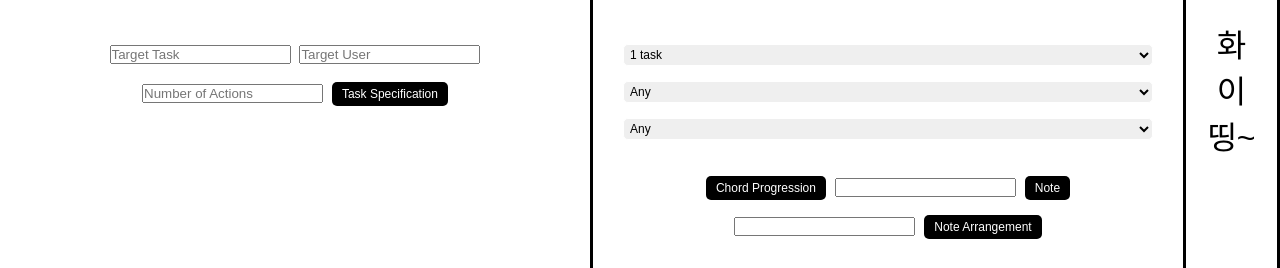
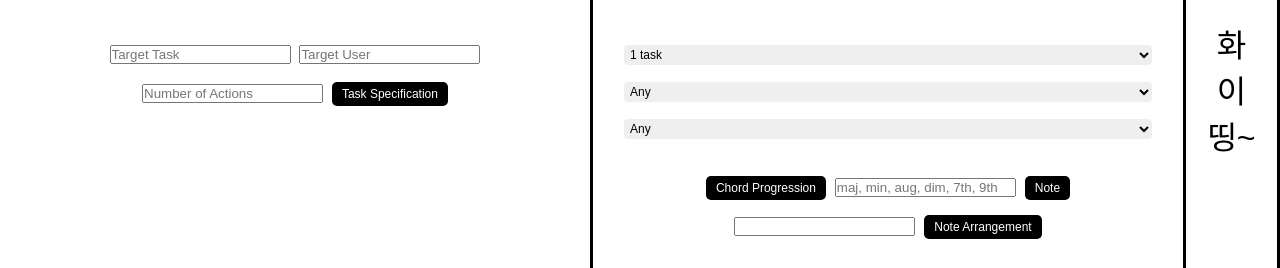
Before and after one commit to Yorkcla/GenAI-demo-for-MTRSID, a website: page public/index.html in a window 1280 px wide. Shown: the top 268 px of the page. Drawn offline with Linux system fonts and the light colour scheme.

Commit message:
added placeholder

```diff
--- a/public/index.html
+++ b/public/index.html
@@ -43,7 +43,7 @@
             <div id="dynamic-dropdown-container">
             </div>
             <button type="submit">Chord Progression</button>
-            <input type="text" id="chord-input">
+            <input type="text" id="chord-input" placeholder="maj, min, aug, dim, 7th, 9th">
             <button id="get-notes-button">Note</button>
             <input type="text" id="notes-output" readonly>
             <button id="ask-button" type="submit">Note Arrangement</button>
```
